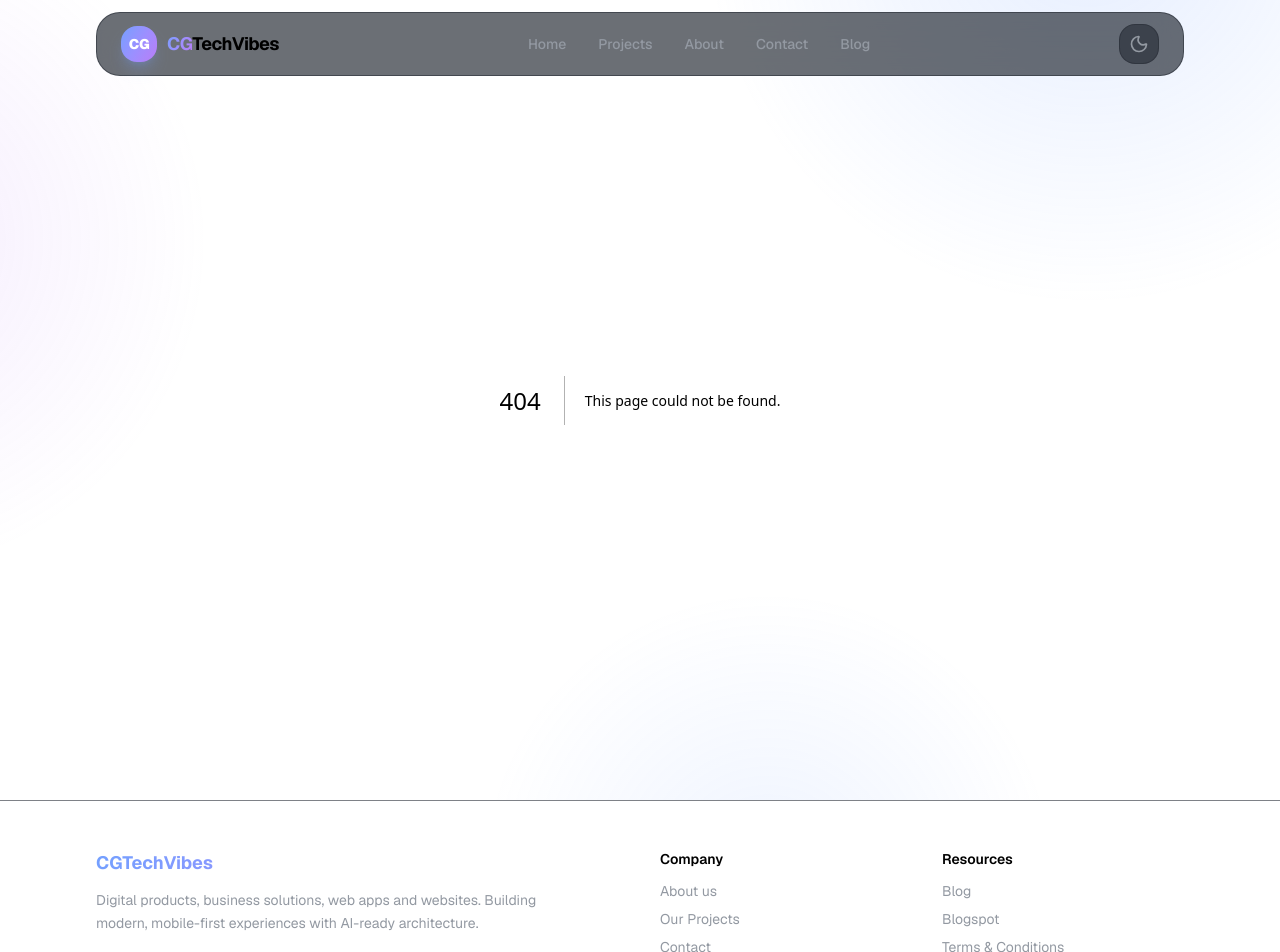
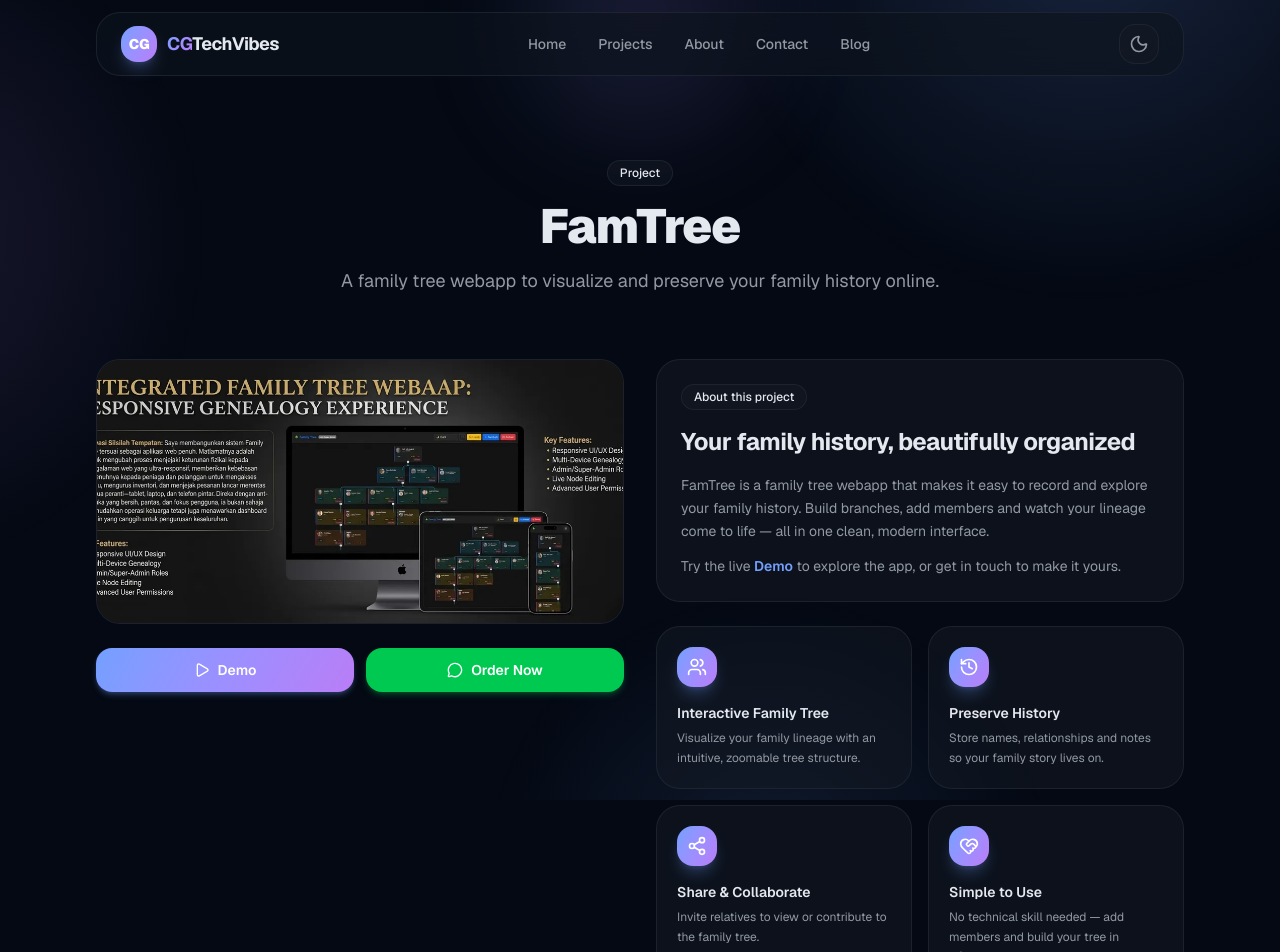
Before and after one commit to cgtechvibes01/cgweb, a Next.js app: page /projects/famtree in a window 1280 px wide. Before the commit this address had no page. Shown: the top 952 px of the page. Built offline with nearby package versions, Linux system fonts and the light colour scheme.

Commit message:
feat: add FamTree detail page and demo wrapper

```diff
--- /dev/null
+++ b/src/app/demo/famtree/page.tsx
@@ -0,0 +1,46 @@
+import type { Metadata } from "next";
+import Link from "next/link";
+import { Home, MessageCircle } from "lucide-react";
+import { WHATSAPP_URL } from "@/lib/constants";
+
+export const metadata: Metadata = {
+  title: "FamTree Demo",
+  description:
+    "Try the FamTree webapp live in this demo wrapper.",
+};
+
+const DEMO_URL =
+  "https://script.google.com/macros/s/AKfycbzDZie5ILnuSmJ0Z-XUQ8QLgvVabw8jv7O-HmJCkNYw32ISj1BmFqSthy0Dj_uZe9I/exec";
+
+const ORDER_URL = `${WHATSAPP_URL}?text=${encodeURIComponent(
+  "Hi CGTechVibes! I'm interested in the FamTree webapp. Can you tell me more?"
+)}`;
+
+export default function FamTreeDemoPage() {
+  return (
+    <div className="fixed inset-0 z-[60]">
+      <iframe
+        src={DEMO_URL}
+        title="FamTree Demo"
+        className="h-full w-full border-0 bg-white"
+        allow="clipboard-read; clipboard-write"
+      />
+      <Link
+        href="/"
+        className="fixed right-4 top-4 z-[70] inline-flex items-center gap-1.5 rounded-full border border-white/20 bg-black/70 px-4 py-2 text-sm font-semibold text-white shadow-lg backdrop-blur transition-all duration-300 hover:bg-black/85 active:scale-95"
+      >
+        <Home className="h-4 w-4" />
+        Back to Home
+      </Link>
+      <a
+        href={ORDER_URL}
+        target="_blank"
+        rel="noopener noreferrer"
+        className="fixed bottom-6 right-4 z-[70] inline-flex items-center gap-1.5 rounded-full bg-green-500 px-4 py-2 text-sm font-semibold text-white shadow-lg shadow-green-500/30 transition-all duration-300 hover:brightness-110 active:scale-95"
+      >
+        <MessageCircle className="h-4 w-4" />
+        Order Now
+      </a>
+    </div>
+  );
+}
--- /dev/null
+++ b/src/app/projects/famtree/page.tsx
@@ -0,0 +1,147 @@
+import type { Metadata } from "next";
+import Image from "next/image";
+import Link from "next/link";
+import { MessageCircle, Play, Users, Share2, History, HeartHandshake } from "lucide-react";
+import { PageHeader } from "@/components/ui/PageHeader";
+import { GlassCard } from "@/components/ui/GlassCard";
+import { Badge } from "@/components/ui/Badge";
+import { Container } from "@/components/ui/Container";
+import { PROJECTS } from "@/lib/projects";
+import { WHATSAPP_URL } from "@/lib/constants";
+
+export const metadata: Metadata = {
+  title: "FamTree",
+  description:
+    "Explore the FamTree webapp — visualize and preserve your family history online with an interactive family tree.",
+};
+
+const FAMTREE = PROJECTS.find((p) => p.title === "FamTree")!;
+
+const FEATURES = [
+  {
+    icon: Users,
+    title: "Interactive Family Tree",
+    description:
+      "Visualize your family lineage with an intuitive, zoomable tree structure.",
+  },
+  {
+    icon: History,
+    title: "Preserve History",
+    description:
+      "Store names, relationships and notes so your family story lives on.",
+  },
+  {
+    icon: Share2,
+    title: "Share & Collaborate",
+    description:
+      "Invite relatives to view or contribute to the family tree.",
+  },
+  {
+    icon: HeartHandshake,
+    title: "Simple to Use",
+    description:
+      "No technical skill needed — add members and build your tree in minutes.",
+  },
+];
+
+const ORDER_URL = `${WHATSAPP_URL}?text=${encodeURIComponent(
+  "Hi CGTechVibes! I'm interested in the FamTree webapp. Can you tell me more?"
+)}`;
+
+export default function FamTreePage() {
+  return (
+    <>
+      <PageHeader
+        badge="Project"
+        title="FamTree"
+        subtitle="A family tree webapp to visualize and preserve your family history online."
+      />
+
+      <section className="pb-24 md:pb-32">
+        <Container>
+          <div className="grid grid-cols-1 gap-8 lg:grid-cols-2">
+            <div className="space-y-6">
+              <GlassCard hover={false} className="overflow-hidden p-0">
+                <div className="relative aspect-[2/1] w-full">
+                  {FAMTREE.image && (
+                    <Image
+                      src={FAMTREE.image}
+                      alt="FamTree preview"
+                      fill
+                      sizes="(max-width: 1024px) 100vw, 50vw"
+                      className="object-cover object-top"
+                    />
+                  )}
+                </div>
+              </GlassCard>
+
+              <div className="flex flex-col gap-3 sm:flex-row">
+                <Link
+                  href="/demo/famtree"
+                  className="inline-flex flex-1 items-center justify-center gap-2 rounded-xl bg-gradient-brand px-6 py-3 text-sm font-semibold text-white shadow-md shadow-primary/25 transition-all duration-300 hover:brightness-110 active:scale-95"
+                >
+                  <Play className="h-4 w-4" />
+                  Demo
+                </Link>
+                <a
+                  href={ORDER_URL}
+                  target="_blank"
+                  rel="noopener noreferrer"
+                  className="inline-flex flex-1 items-center justify-center gap-2 rounded-xl bg-green-500 px-6 py-3 text-sm font-semibold text-white shadow-md shadow-green-500/25 transition-all duration-300 hover:brightness-110 active:scale-95"
+                >
+                  <MessageCircle className="h-4 w-4" />
+                  Order Now
+                </a>
+              </div>
+            </div>
+
+            <div className="space-y-6">
+              <GlassCard hover={false}>
+                <Badge>About this project</Badge>
+                <h2 className="mt-4 text-2xl font-bold tracking-tight">
+                  Your family history, beautifully organized
+                </h2>
+                <p className="mt-4 text-sm leading-relaxed text-muted-foreground">
+                  FamTree is a family tree webapp that makes it easy to record and
+                  explore your family history. Build branches, add members and watch
+                  your lineage come to life — all in one clean, modern interface.
+                </p>
+                <p className="mt-3 text-sm leading-relaxed text-muted-foreground">
+                  Try the live{" "}
+                  <Link href="/demo/famtree" className="font-semibold text-primary hover:underline">
+                    Demo
+                  </Link>{" "}
+                  to explore the app, or get in touch to make it yours.
+                </p>
+              </GlassCard>
+
+              <div className="grid grid-cols-1 gap-4 sm:grid-cols-2">
+                {FEATURES.map((feature) => (
+                  <GlassCard key={feature.title} hover={false} className="p-5">
+                    <div className="bg-gradient-brand grid h-10 w-10 place-items-center rounded-xl text-white shadow-lg shadow-primary/25">
+                      <feature.icon className="h-5 w-5" />
+                    </div>
+                    <h3 className="mt-4 text-sm font-semibold">{feature.title}</h3>
+                    <p className="mt-1.5 text-xs leading-relaxed text-muted-foreground">
+                      {feature.description}
+                    </p>
+                  </GlassCard>
+                ))}
+              </div>
+
+              <a
+                href={ORDER_URL}
+                target="_blank"
+                rel="noopener noreferrer"
+                className="inline-flex items-center gap-2 text-sm font-semibold text-primary hover:underline"
+              >
+                <MessageCircle className="h-4 w-4" />
+                Interested? Order FamTree on WhatsApp
+              </a>
+            </div>
+          </div>
+        </Container>
+      </section>
+    </>
+  );
+}
--- a/src/app/projects/page.tsx
+++ b/src/app/projects/page.tsx
@@ -1,5 +1,6 @@
 import type { Metadata } from "next";
 import Image from "next/image";
+import Link from "next/link";
 import { PageHeader } from "@/components/ui/PageHeader";
 import { GlassCard } from "@/components/ui/GlassCard";
 import { Badge } from "@/components/ui/Badge";
@@ -24,7 +25,8 @@ export default function ProjectsPage() {
       <section className="pb-24 md:pb-32">
         <Container>
           <div className="grid grid-cols-1 gap-6 sm:grid-cols-2 lg:grid-cols-3">
-            {PROJECTS.map((project) => (
+            {PROJECTS.map((project) => {
+              const card = (
                 <GlassCard key={project.title} className="group flex h-full flex-col">
                   {project.image && (
                     <div className="relative aspect-[2/1] w-full overflow-hidden rounded-xl">
@@ -54,11 +56,27 @@ export default function ProjectsPage() {
                   <span className="mt-5 inline-flex items-center gap-1 text-sm font-semibold text-primary">
                     {project.title === "Your Next Project"
                       ? "Get in touch"
+                      : project.href
+                        ? "View project"
                         : "Coming soon"}
                     <ArrowUpRight className="h-4 w-4 transition-transform group-hover:translate-x-0.5 group-hover:-translate-y-0.5" />
                   </span>
                 </GlassCard>
-            ))}
+              );
+
+              return project.href ? (
+                <Link
+                  key={project.title}
+                  href={project.href}
+                  className="block"
+                  aria-label={`${project.title} project details`}
+                >
+                  {card}
+                </Link>
+              ) : (
+                card
+              );
+            })}
           </div>
         </Container>
       </section>
--- a/src/lib/projects.ts
+++ b/src/lib/projects.ts
@@ -9,11 +9,22 @@ export interface Project {
   image?: string;
   icon?: LucideIcon;
   link: string;
+  href?: string;
 }
 
 const projectImage = (name: string) => `${BASE_PATH}/images/projects/${name}.webp`;
 
 export const PROJECTS: Project[] = [
+  {
+    icon: Map,
+    title: "FamTree",
+    tag: "Web App",
+    description:
+      "Family tree webapp to visualize and preserve your family history online.",
+    image: projectImage("famtree"),
+    link: "/projects/famtree",
+    href: "/projects/famtree",
+  },
   {
     icon: Building2,
     title: "BnB Super App",
@@ -48,15 +59,6 @@ export const PROJECTS: Project[] = [
     description:
       "Education management platform to run schools and learning institutions efficiently.",
     image: projectImage("edu-manage-pro"),
-    link: "/projects",
-  },
-  {
-    icon: Map,
-    title: "FamTree",
-    tag: "Web App",
-    description:
-      "Family tree webapp to visualize and preserve your family history online.",
-    image: projectImage("famtree"),
     link: "/projects",
   },
   {
```
Lines whose indentation alone changed are shown as unchanged.
